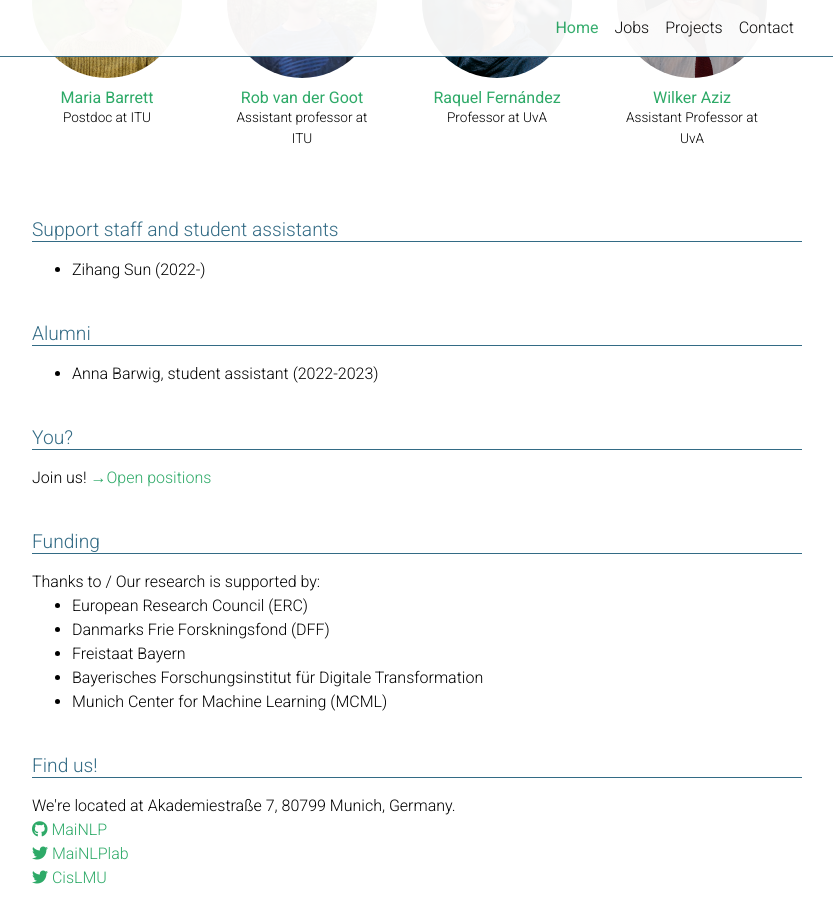
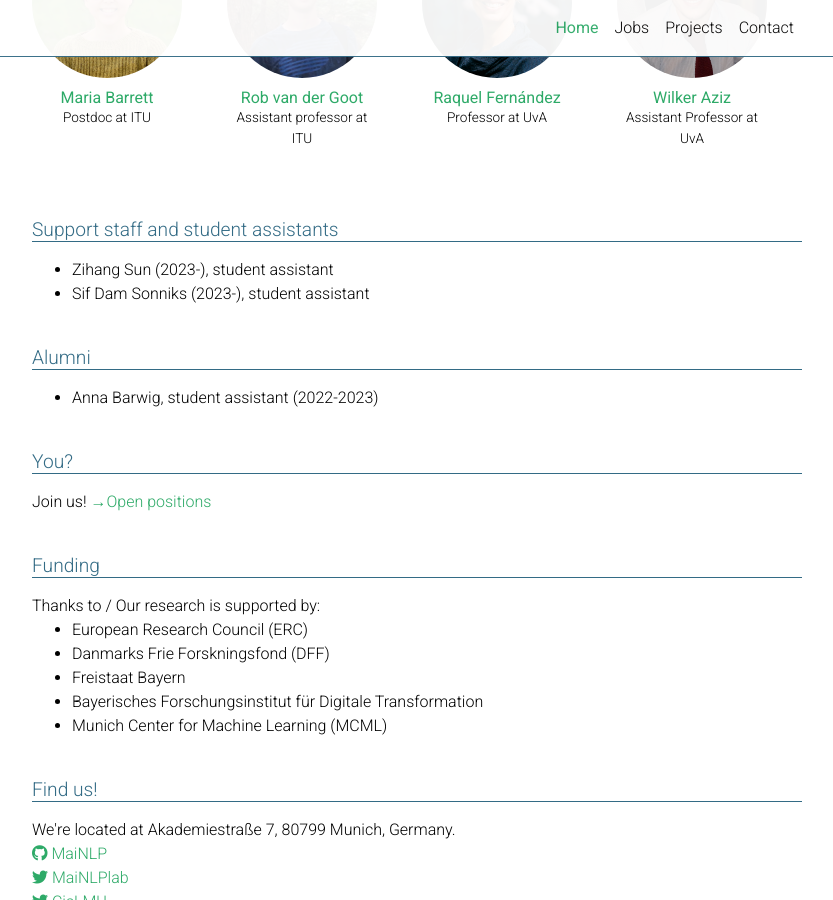
Before and after one commit to mainlp/mainlp.github.io, a Jekyll site: the page built from _pages/about.md, in a window 1280 px wide and 900 px high, scrolled down 1687 px. Shown: the whole window, without its empty margins (223-1056 px from the left). Built offline with Jekyll 4.4.1, drawn with Linux system fonts in a browser that asks for light colours; full-size pictures stand in for the smaller copies a plugin makes; comment, search, counter and statistics services are not loaded; a style sheet for code colours, icons or effects is not loaded.

Commit message:
Update about.md

```diff
--- a/_pages/about.md
+++ b/_pages/about.md
@@ -144,7 +144,8 @@ In broad terms, our aim is to make NLP models more robust, so that they can deal
   {%- endfor -%}
   <h2 class="category">Support staff and student assistants</h2>
    <ul>
-    <li>Zihang Sun (2022-) </li>
+    <li>Zihang Sun (2023-), student assistant </li>
+    <li>Sif Dam Sonniks (2023-), student assistant </li>
   </ul>
 
   <h2 class="category">Alumni</h2>
```
